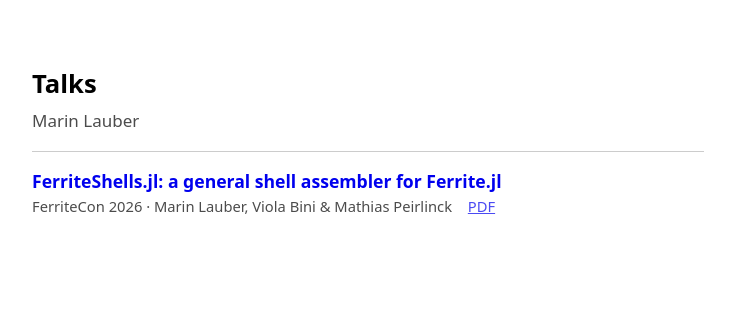
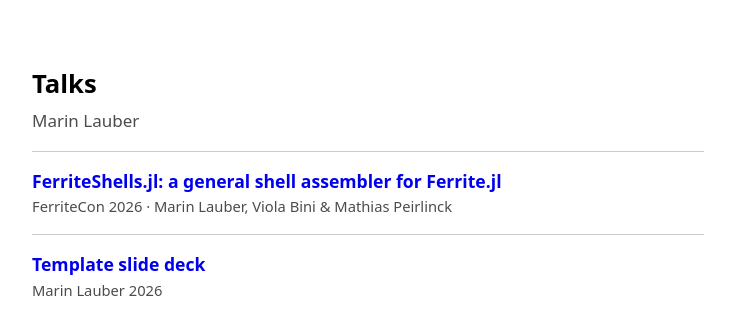
Before and after one commit to marinlauber/talks, a plain HTML site: page index.html in a window 1280 px wide. Shown: the whole page, without its empty margins (272-1007 px from the left). Drawn offline with Linux system fonts and the light colour scheme.

Commit message:
add gif in the ferritecon slides, add template to main page

```diff
--- a/index.html
+++ b/index.html
@@ -24,9 +24,12 @@
     <li>
       <a class="title" href="ferriteshells-ferritecon2026/">FerriteShells.jl: a general shell assembler for Ferrite.jl</a>
       <div class="meta">FerriteCon 2026 · Marin Lauber, Viola Bini &amp; Mathias Peirlinck
-        <a href="ferriteshells-ferritecon2026/FerriteShells_slides.pdf">PDF</a></div>
     </li>
     <!-- add new talks here: copy the <li> block above -->
+    <li>
+      <a class="title" href="_template/">Template slide deck</a>
+      <div class="meta">Marin Lauber 2026
+    </li>
   </ul>
 </body>
 </html>
```
Also changed, not shown: ferriteshells-ferritecon2026/index.html (+52 -20 lines), 3 other files.
